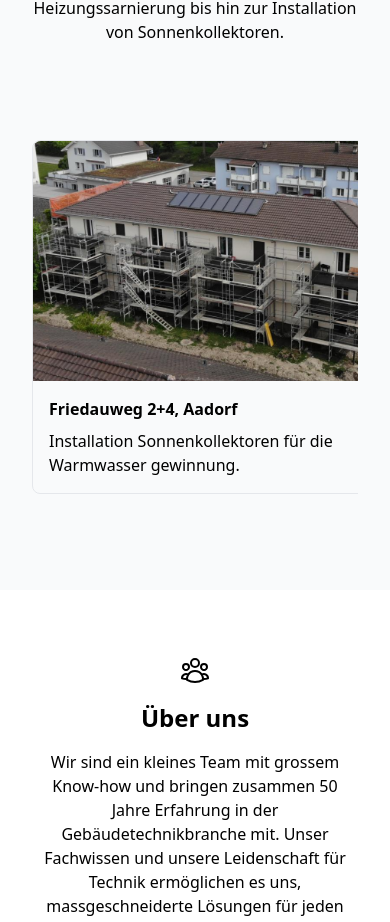
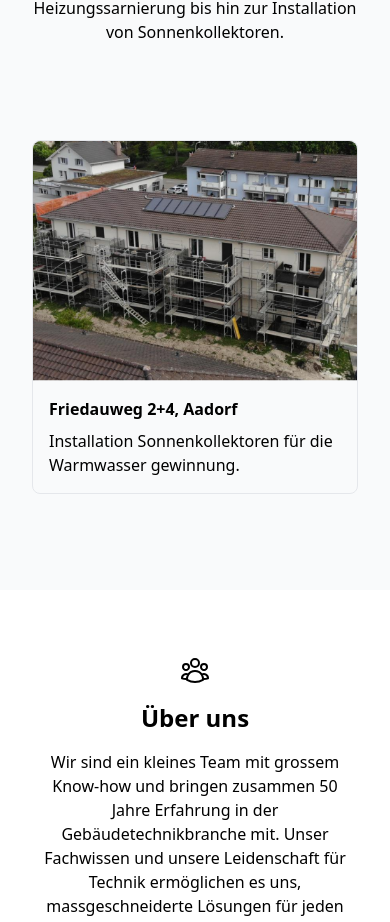
Before and after one commit to MrF3lix/lc-gebaeudetechnik, a Next.js app: page / in a window 390 px wide. Shown: the part 2836-3758 px from the top of the page. Built offline with nearby package versions, Linux system fonts and the light colour scheme.

Commit message:
Fix responsive

```diff
--- a/app/layout.tsx
+++ b/app/layout.tsx
@@ -5,7 +5,6 @@ import { NavLink } from "@/components/NavLink";
 import { Logo } from "@/components/Logo";
 import { MetaData } from "@/components/MetaData";
 import { Analytics } from "@vercel/analytics/react"
-import { Suspense } from "react";
 
 export const metadata: Metadata = {
   title: "L&C Gebäudetechnik",
--- a/app/page.tsx
+++ b/app/page.tsx
@@ -94,7 +94,7 @@ export default function Home() {
           </p>
         </div>
         <div className="max-w-[1200px] w-full">
-          <div className="overflow-x-auto flex gap-12 py-8 snap-proximity snap-x">
+          <div className="overflow-x-auto flex gap-12 py-8 snap-mandatory snap-x">
             <Project
               image={
                 <Image
--- a/components/NavLink.tsx
+++ b/components/NavLink.tsx
@@ -7,7 +7,7 @@ export const NavLink = ({ elementId, children }: any) => {
     }
 
     return (
-        <div className="px-4 py-6" onClick={() => scrollTo(elementId)}>
+        <div className="px-4 py-6 cursor-pointer" onClick={() => scrollTo(elementId)}>
             {children}
         </div>
     )
--- a/components/home/project.tsx
+++ b/components/home/project.tsx
@@ -8,7 +8,7 @@ interface ProjectProps {
 
 export const Project = ({ title, description, image }: ProjectProps) => {
     return (
-        <div className="snap-center flex flex-col min-w-96 w-full rounded-lg border-gray-200 border">
+        <div className="snap-center flex flex-col min-w-full md:min-w-96 w-full rounded-lg border-gray-200 border">
             <div className="w-full h-60 relative rounded-t-lg overflow-hidden">
                 {image}
             </div>
```
